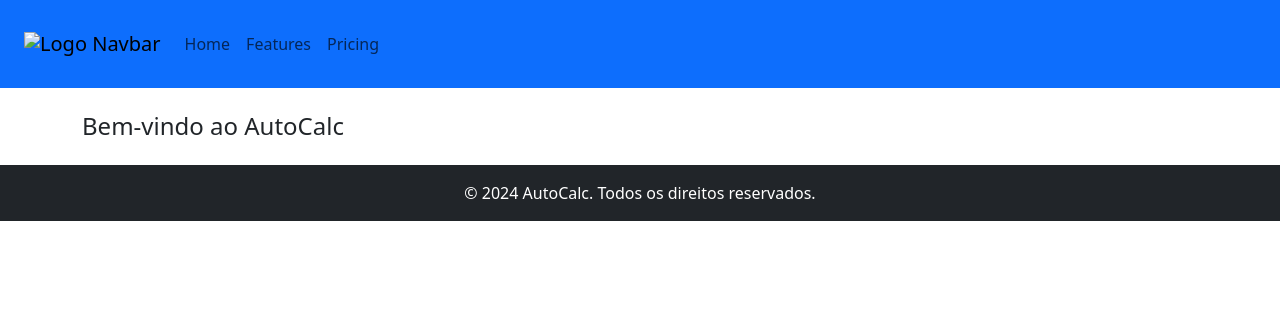
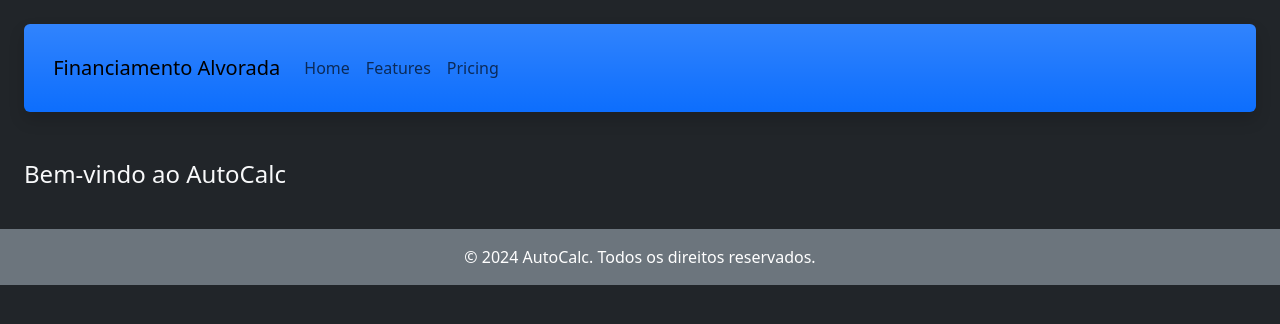
Before and after one commit to Patrick510/project-calc, a plain HTML site: page project/main.html in a window 1280 px wide. Drawn offline with nearby package versions, Linux system fonts and the light colour scheme.

Commit message:
Alterações de estilziação apenas

```diff
--- a/project/main.html
+++ b/project/main.html
@@ -9,12 +9,12 @@
     <!-- Seu CSS customizado -->
     <link rel="stylesheet" href="index.css">
 </head>
-<body>
+<body class="bg-dark">
     <!-- Header Component -->
     <header id="header"></header>
 
     <!-- Main Content -->
-    <main id="main-content">
+    <main id="main-content" class="p-4">
         <!-- Conteúdo da página inicial ou outros conteúdos -->
     </main>
 
--- a/project/src/components/Footer.html
+++ b/project/src/components/Footer.html
@@ -1,5 +1,5 @@
 <!-- Footer.html -->
-<footer class="bg-dark text-white text-center p-3 mt-auto">
+<footer class="bg-secondary text-white text-center p-3 mt-auto">
     <div class="container">
         <p class="mb-0">&copy; 2024 AutoCalc. Todos os direitos reservados.</p>
     </div>
--- a/project/src/components/Header.html
+++ b/project/src/components/Header.html
@@ -1,9 +1,9 @@
 <!-- Header.html -->
-<header>
-        <nav class="navbar navbar-expand-sm navbar-light bg-primary p-4">
+<header class="p-4 pt-4">
+        <nav class="navbar navbar-expand-sm navbar-light bg-primary shadow bg-gradient p-4 rounded">
             <a href="#" class="navbar-brand mb-0 h1">
-                <img src="caminho/para/imagem" class="d-inline-block align-top" alt="Logo">
-                Navbar
+                <img src="#" class="d-inline-block align-top" alt="">
+                Financiamento Alvorada
             </a>
 
             <button class="navbar-toggler" type="button" data-bs-toggle="collapse" data-bs-target="#navbarNav" aria-controls="navbarNav" aria-expanded="false" aria-label="Toggle navigation">
--- a/project/src/pages/Home.html
+++ b/project/src/pages/Home.html
@@ -1,5 +1,5 @@
 <!-- Home.html -->
-<main class="container my-4">
-    <h2 class="h4 mb-3">Bem-vindo ao AutoCalc</h2>
+<main class="my-0 text-light">
+    <h2 class="h4 mb-3 text-light">Bem-vindo ao AutoCalc</h2>
     <!-- Adicione o conteúdo da página inicial aqui -->
 </main>
```
